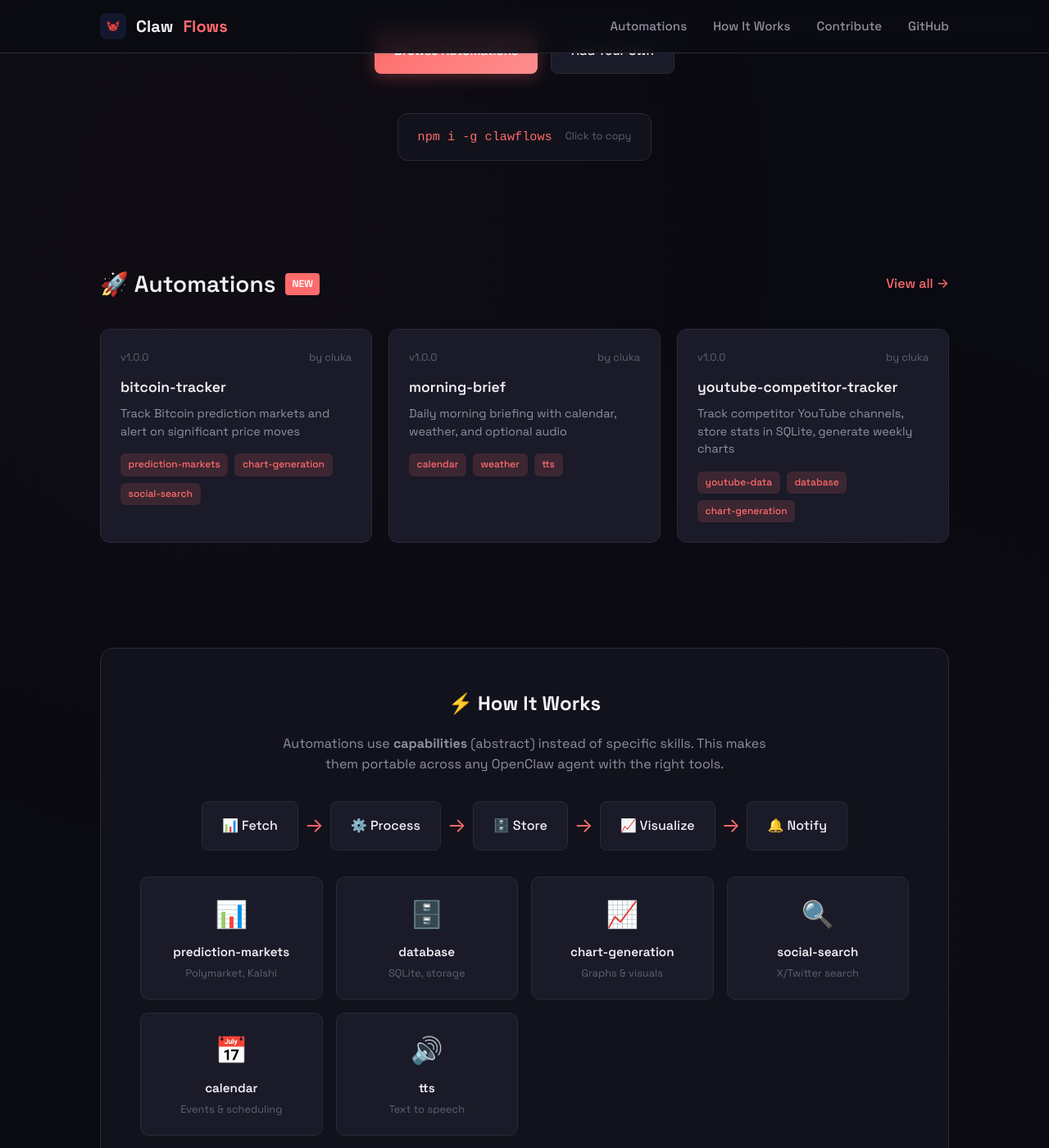
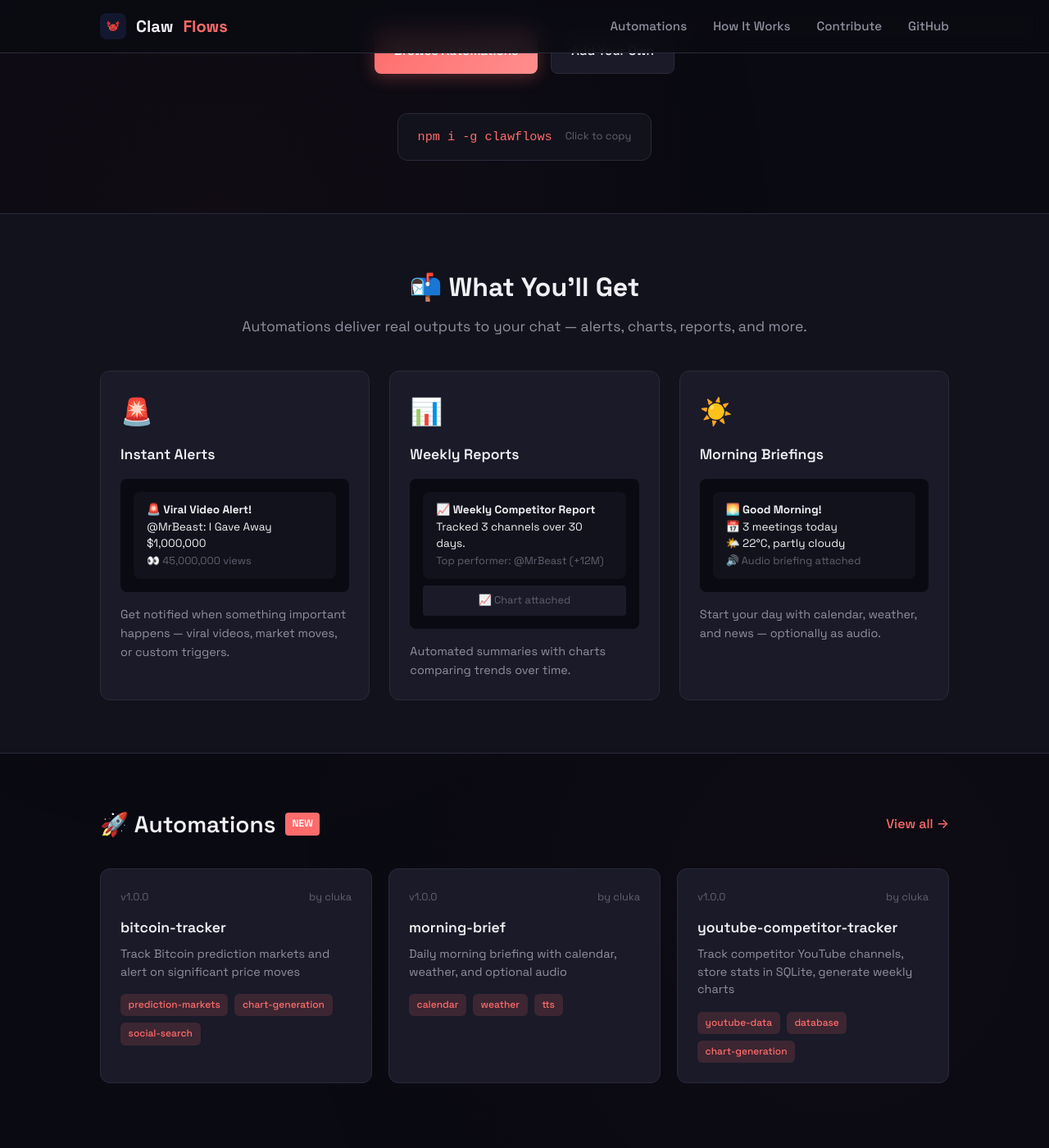
Before and after one commit to Cluka-399/clawflows-registry, a Jekyll site: the page index.html, which Jekyll copies as it is, in a window 1280 px wide and 1400 px high, scrolled down 490 px. Shown: the whole window at 82% size. Built offline with Jekyll 4.4.1, drawn with Linux system fonts in a browser that asks for light colours; comment, search, counter and statistics services are not loaded.

Commit message:
feat: add 'What You'll Get' value section with example outputs
- Shows real example alerts, reports, and briefings
- Focuses on user value, not just features
- Chat bubble mockups showing actual automation outputs
- 2 new Gemini images for examples

```diff
--- a/index.html
+++ b/index.html
@@ -236,6 +236,91 @@
     /* Section Styling */
     section {
       padding: 4rem 0;
+    }
+
+    .section-title {
+      font-size: 2rem;
+      text-align: center;
+      margin-bottom: 0.5rem;
+    }
+
+    .section-subtitle {
+      text-align: center;
+      color: var(--text-secondary);
+      margin-bottom: 2.5rem;
+      font-size: 1.1rem;
+    }
+
+    /* Value Section */
+    .value-section {
+      background: var(--bg-secondary);
+      border-top: 1px solid var(--border);
+      border-bottom: 1px solid var(--border);
+    }
+
+    .value-grid {
+      display: grid;
+      grid-template-columns: repeat(auto-fit, minmax(280px, 1fr));
+      gap: 1.5rem;
+    }
+
+    .value-card {
+      background: var(--bg-card);
+      border: 1px solid var(--border);
+      border-radius: 12px;
+      padding: 1.5rem;
+      transition: all 0.2s;
+    }
+
+    .value-card:hover {
+      border-color: var(--border-light);
+      transform: translateY(-2px);
+    }
+
+    .value-icon {
+      font-size: 2rem;
+      margin-bottom: 0.75rem;
+    }
+
+    .value-card h3 {
+      font-size: 1.1rem;
+      font-weight: 600;
+      margin-bottom: 1rem;
+    }
+
+    .value-card > p {
+      color: var(--text-secondary);
+      font-size: 0.9rem;
+      margin-top: 1rem;
+    }
+
+    .example-output {
+      background: var(--bg-primary);
+      border-radius: 8px;
+      padding: 1rem;
+    }
+
+    .chat-bubble {
+      background: var(--bg-secondary);
+      border-radius: 8px;
+      padding: 0.75rem 1rem;
+      font-size: 0.85rem;
+      line-height: 1.5;
+    }
+
+    .chat-bubble .meta {
+      color: var(--text-dim);
+      font-size: 0.8rem;
+    }
+
+    .chart-placeholder {
+      margin-top: 0.5rem;
+      padding: 0.5rem;
+      background: var(--bg-card);
+      border-radius: 4px;
+      font-size: 0.8rem;
+      color: var(--text-dim);
+      text-align: center;
     }
 
     .section-header {
@@ -595,6 +680,57 @@
       </div>
     </section>
 
+    <!-- Value Section: What You'll Get -->
+    <section id="value" class="value-section">
+      <div class="container">
+        <h2 class="section-title">📬 What You'll Get</h2>
+        <p class="section-subtitle">Automations deliver real outputs to your chat — alerts, charts, reports, and more.</p>
+
+        <div class="value-grid">
+          <div class="value-card">
+            <div class="value-icon">🚨</div>
+            <h3>Instant Alerts</h3>
+            <div class="example-output">
+              <div class="chat-bubble">
+                <strong>🚨 Viral Video Alert!</strong><br>
+                @MrBeast: I Gave Away $1,000,000<br>
+                <span class="meta">👀 45,000,000 views</span>
+              </div>
+            </div>
+            <p>Get notified when something important happens — viral videos, market moves, or custom triggers.</p>
+          </div>
+
+          <div class="value-card">
+            <div class="value-icon">📊</div>
+            <h3>Weekly Reports</h3>
+            <div class="example-output">
+              <div class="chat-bubble">
+                <strong>📈 Weekly Competitor Report</strong><br>
+                Tracked 3 channels over 30 days.<br>
+                <span class="meta">Top performer: @MrBeast (+12M)</span>
+              </div>
+              <div class="chart-placeholder">📈 Chart attached</div>
+            </div>
+            <p>Automated summaries with charts comparing trends over time.</p>
+          </div>
+
+          <div class="value-card">
+            <div class="value-icon">☀️</div>
+            <h3>Morning Briefings</h3>
+            <div class="example-output">
+              <div class="chat-bubble">
+                <strong>🌅 Good Morning!</strong><br>
+                📅 3 meetings today<br>
+                🌤️ 22°C, partly cloudy<br>
+                <span class="meta">🔊 Audio briefing attached</span>
+              </div>
+            </div>
+            <p>Start your day with calendar, weather, and news — optionally as audio.</p>
+          </div>
+        </div>
+      </div>
+    </section>
+
     <section id="automations">
       <div class="container">
         <div class="section-header">
```
Also changed, not shown: assets/example-alert.png (added), assets/example-chart.png (added).
